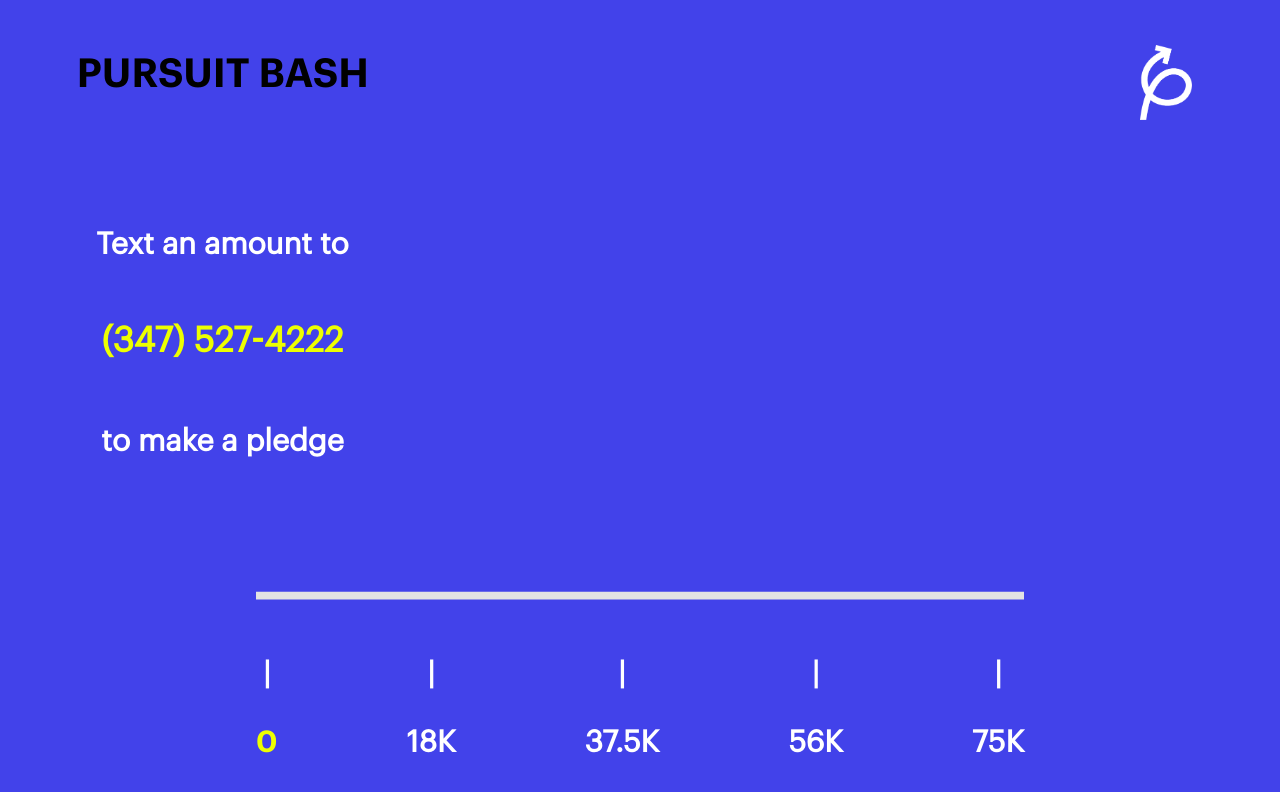
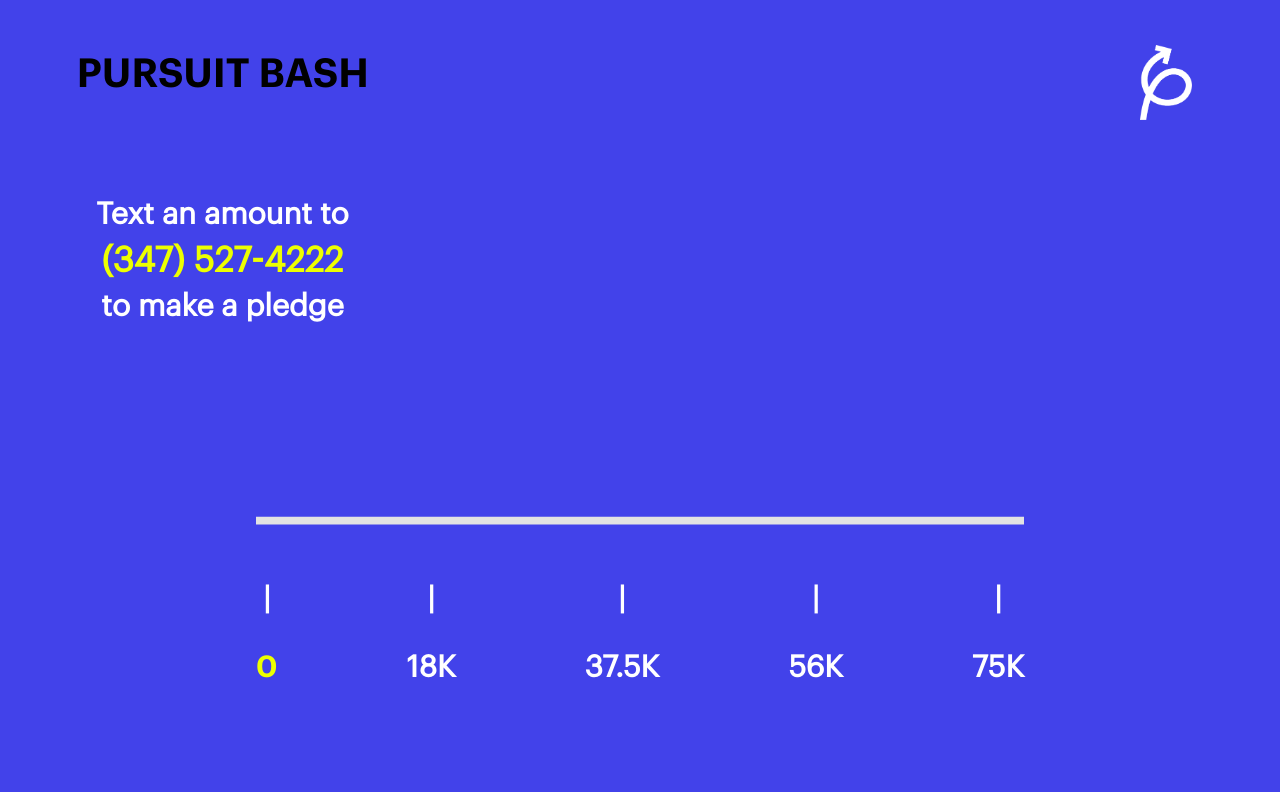
Before and after one commit to crymall/text_to_pledge, a React (Create React App) app in the folder client/: page / in a window 1280 px wide. Shown: the top 792 px of the page. Built offline with nearby package versions, Linux system fonts and the light colour scheme; no server answers.

Commit message:
add more styling

```diff
--- a/client/src/App.css
+++ b/client/src/App.css
@@ -73,13 +73,15 @@
 
 .pledge-instructions {
   padding-left: 30px;
-  padding-top: 30px;
   width: 385px;
+  padding-top: 0px;
+  margin-bottom: 10px;
 }
 
 .pledge-highlight {
   padding-left: 30px;
-  padding-top: 30px;
+  padding-top: 0px;
+  margin-bottom: 10px;
   font-size: 35px;
   width: 385px;
   color: #edff00;
```
